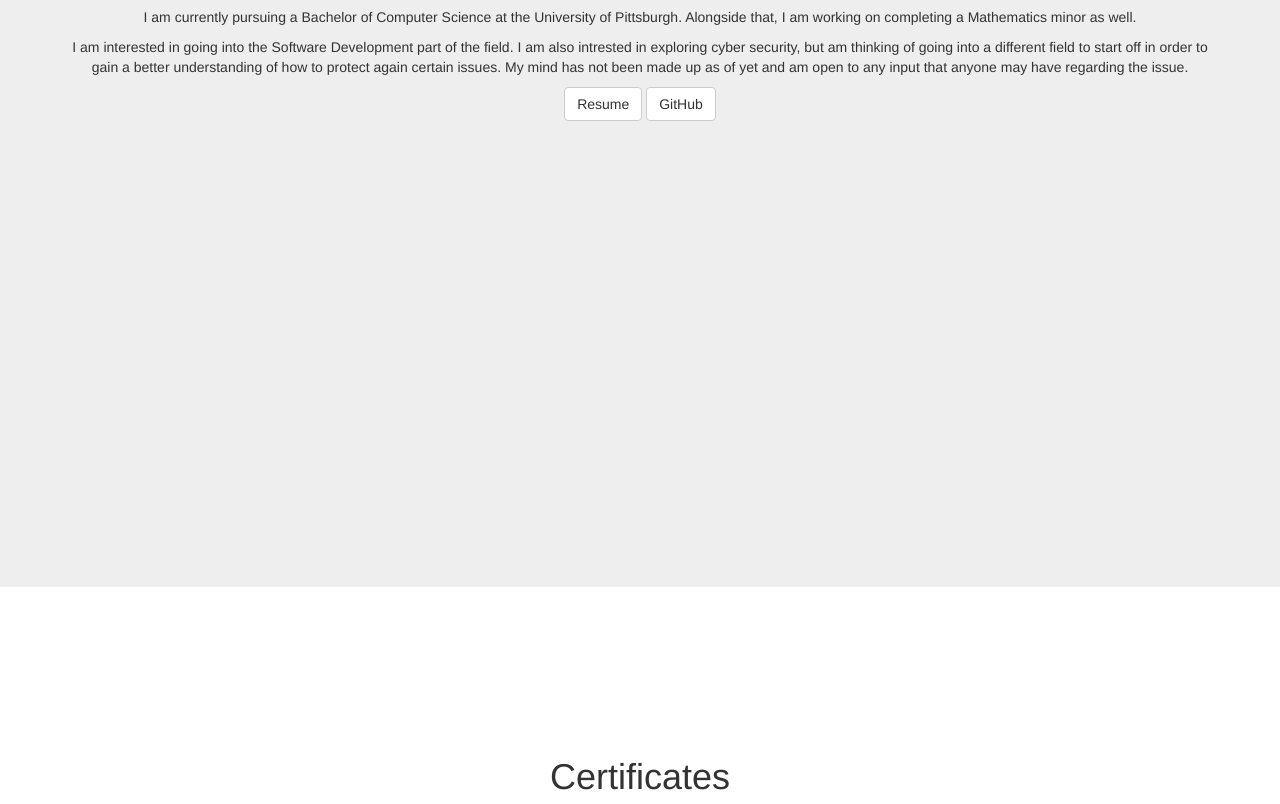
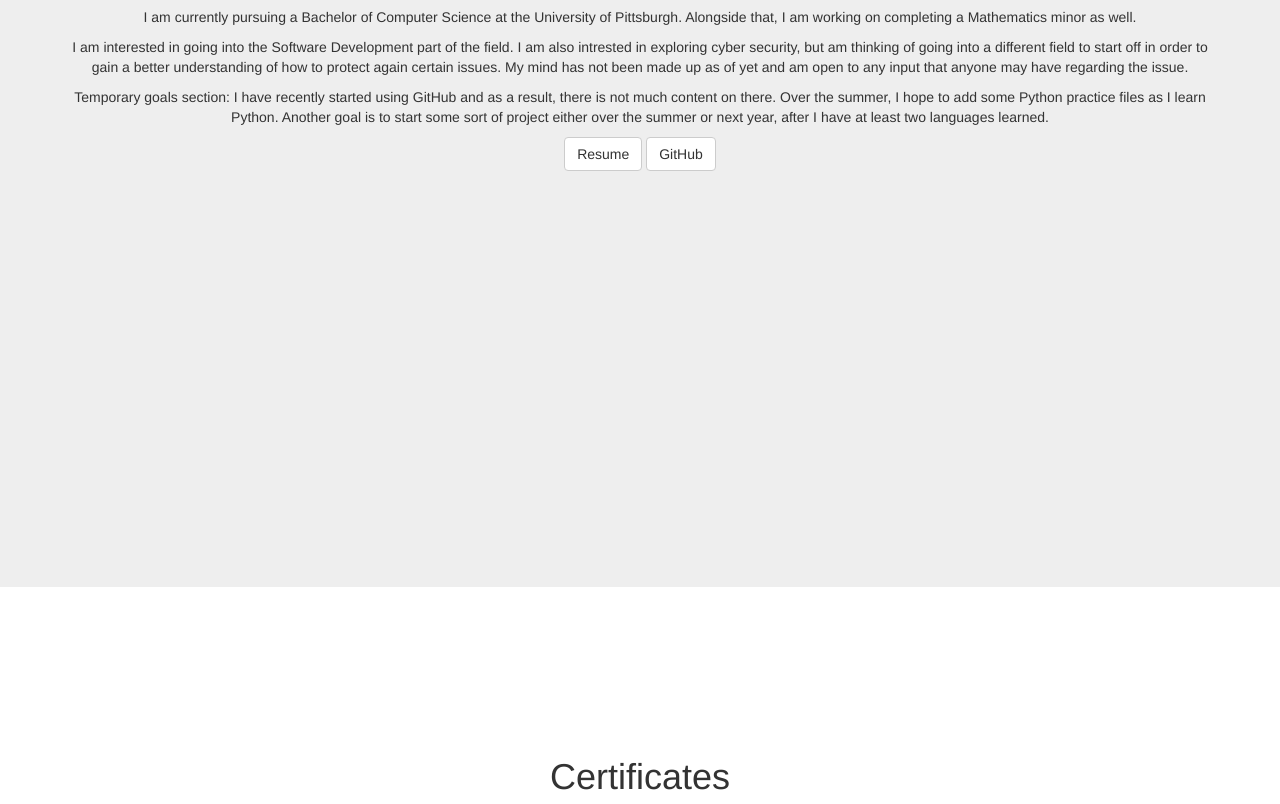
Before and after one commit to kirtansakariya/kirtansakariya.github.io, a website: page index.html in a window 1280 px wide. Shown: the part 1013-1817 px from the top of the page. Drawn offline with Linux system fonts and the light colour scheme.

Commit message:
added temp goal section to about me

```diff
--- a/index.html
+++ b/index.html
@@ -87,6 +87,7 @@
                     <h1>About Me</h1>
                     <p>I am currently pursuing a Bachelor of Computer Science at the University of Pittsburgh. Alongside that, I am working on completing a Mathematics minor as well.</p>
                     <p>I am interested in going into the Software Development part of the field. I am also intrested in exploring cyber security, but am thinking of going into a different field to start off in order to gain a better understanding of how to protect again certain issues. My mind has not been made up as of yet and am open to any input that anyone may have regarding the issue.</p>
+                    <p>Temporary goals section: I have recently started using GitHub and as a result, there is not much content on there. Over the summer, I hope to add some Python practice files as I learn Python. Another goal is to start some sort of project either over the summer or next year, after I have at least two languages learned.</p>
                     <p><a class="btn btn-default page-scroll" href="Kirtan%20Sakariya%20Resume.docx">Resume</a>
                     <a class="btn btn-default page-scroll" href="https://github.com/kirtansakariya">GitHub</a></p>
                 </div>
```
